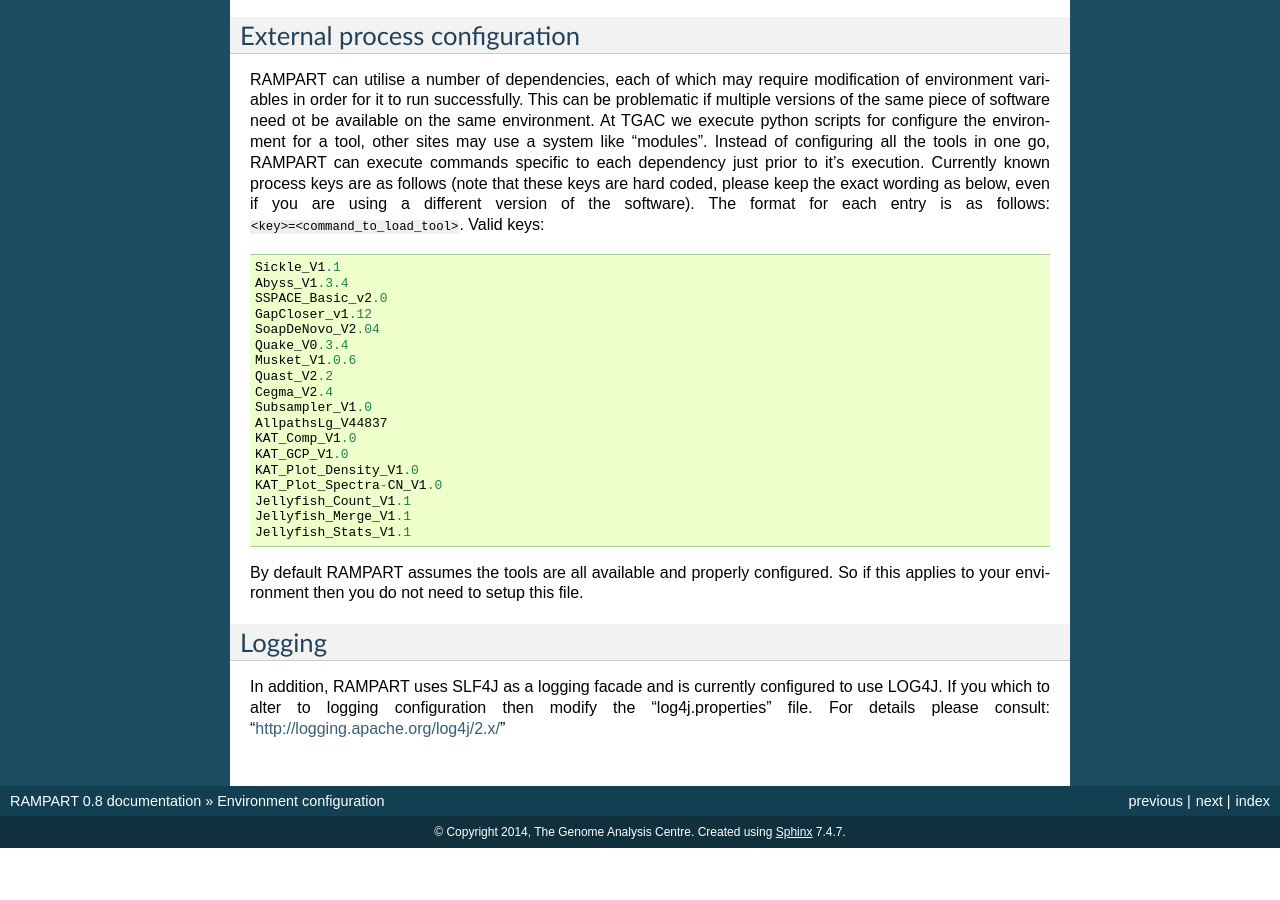
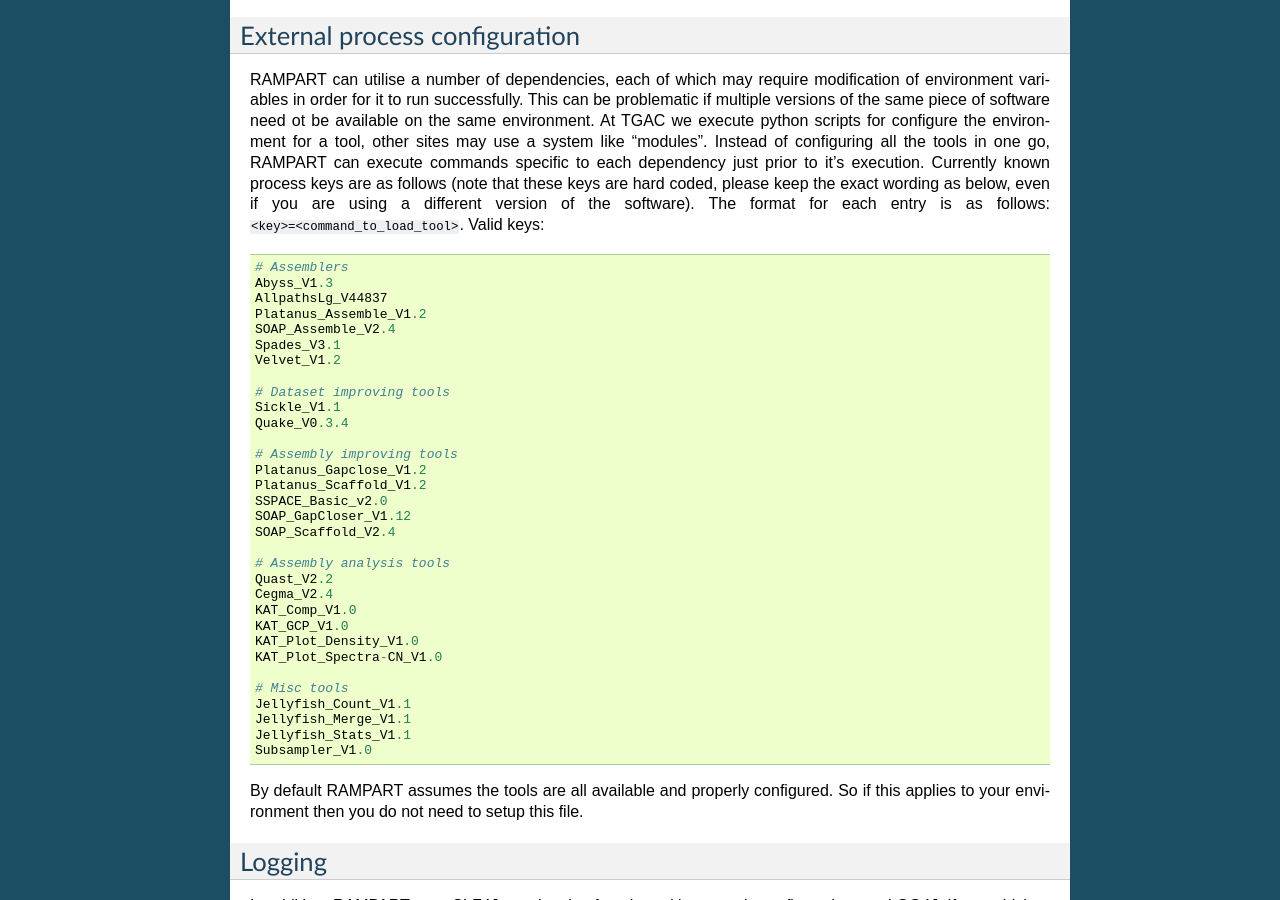
Before and after one commit to TGAC/RAMPART, a Sphinx documentation site: the page built from doc/source/env-config.rst, in a window 1280 px wide and 900 px high, scrolled down 710 px. Built offline with Sphinx 7.4.7, drawn with Linux system fonts in a browser that asks for light colours; before the commit the page ends 1558 px from its top, so only the background shows below that.

```diff
--- a/doc/source/env-config.rst
+++ b/doc/source/env-config.rst
@@ -44,24 +44,38 @@ specific to each dependency just prior to it's execution.  Currently known proce
 keys are hard coded, please keep the exact wording as below, even if you are using a different version of the software).
 The format for each entry is as follows: ``<key>=<command_to_load_tool>``.  Valid keys::
 
+   # Assemblers
+   Abyss_V1.3
+   AllpathsLg_V44837
+   Platanus_Assemble_V1.2
+   SOAP_Assemble_V2.4
+   Spades_V3.1
+   Velvet_V1.2
+
+   # Dataset improving tools
    Sickle_V1.1
-   Abyss_V1.3.4
+   Quake_V0.3.4
+
+   # Assembly improving tools
+   Platanus_Gapclose_V1.2
+   Platanus_Scaffold_V1.2
    SSPACE_Basic_v2.0
-   GapCloser_v1.12
-   SoapDeNovo_V2.04
-   Quake_V0.3.4
-   Musket_V1.0.6
+   SOAP_GapCloser_V1.12
+   SOAP_Scaffold_V2.4
+
+   # Assembly analysis tools
    Quast_V2.2
    Cegma_V2.4
-   Subsampler_V1.0
-   AllpathsLg_V44837
    KAT_Comp_V1.0
    KAT_GCP_V1.0
    KAT_Plot_Density_V1.0
    KAT_Plot_Spectra-CN_V1.0
+
+   # Misc tools
    Jellyfish_Count_V1.1
    Jellyfish_Merge_V1.1
    Jellyfish_Stats_V1.1
+   Subsampler_V1.0
 
 By default RAMPART assumes the tools are all available and properly configured.  So if this applies to your environment
 then you do not need to setup this file.
```
Also changed, not shown: doc/source/mass.rst (+49 -32 lines), 2 other files.
